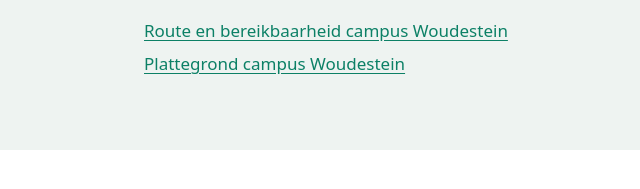
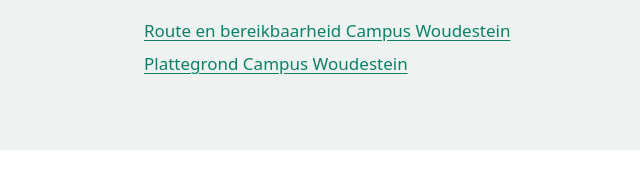
Before and after one commit to KDO365/KDO365, a plain HTML site: page index.html in a window 1280 px wide. Shown: the part 4263-4452 px from the top of the page, 0-640 px from the left. Drawn offline with Linux system fonts and the light colour scheme.

Commit message:
Update index.html

```diff
--- a/index.html
+++ b/index.html
@@ -292,8 +292,8 @@
           3062 PA Rotterdam
         </address>
         <ul>
-          <li><a href="https://www.eur.nl/campus/locaties/campus-woudestein">Route en bereikbaarheid campus Woudestein</a></li>
-          <li><a href="https://www.eur.nl/en/media/2026-07-bew230794campusplattegrondv6-def">Plattegrond campus Woudestein</a></li>
+          <li><a href="https://www.eur.nl/campus/locaties/campus-woudestein">Route en bereikbaarheid Campus Woudestein</a></li>
+          <li><a href="https://www.eur.nl/en/media/2026-07-bew230794campusplattegrondv6-def">Plattegrond Campus Woudestein</a></li>
         </ul>
       </div>
       <img src="images/campus-woudestein.jpg" alt="Campus Woudestein van Erasmus Universiteit Rotterdam">
```
